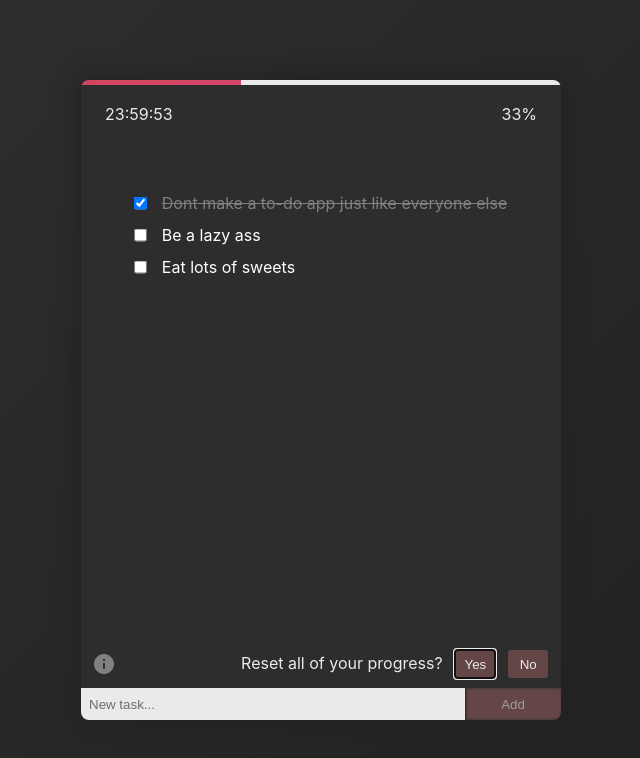
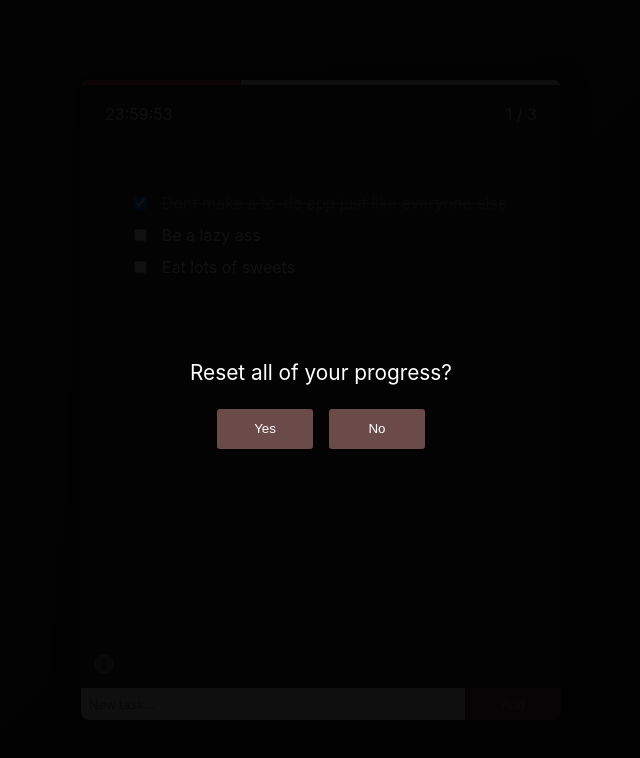
Before and after one commit to evgeny-rov/in24, a React (Create React App) app: page / in a window 1280 px wide. Both pictures are taken after a click on the icon 857 px from the left and 664 px from the top of the page. Shown: the top 758 px of the page, without its empty margins (319-959 px from the left). Built offline with nearby package versions, Linux system fonts and the light colour scheme.

Commit message:
info, restore components implemented

```diff
--- a/public/index.html
+++ b/public/index.html
@@ -29,15 +29,6 @@
   <body>
     <noscript>You need to enable JavaScript to run this app.</noscript>
     <div id="root"></div>
-    <!--
-      This HTML file is a template.
-      If you open it directly in the browser, you will see an empty page.
-
-      You can add webfonts, meta tags, or analytics to this file.
-      The build step will place the bundled scripts into the <body> tag.
-
-      To begin the development, run `npm start` or `yarn start`.
-      To create a production bundle, use `npm run build` or `yarn build`.
-    -->
+    <div id="modal-root"></div>
   </body>
 </html>
--- a/src/App.css
+++ b/src/App.css
@@ -21,15 +21,48 @@ code {
 
 /* app general styling */
 
-.App {
+.fs {
   position: absolute;
   width: 100%;
   height: 100%;
-  background: linear-gradient(-45deg, rgb(31, 31, 31) 0%, rgb(48, 48, 48) 100%);
   display: flex;
   justify-content: center;
   align-items: center;
+}
+
+.App {
+  background: linear-gradient(-45deg, rgb(31, 31, 31) 0%, rgb(48, 48, 48) 100%);
   color: white;
+  z-index: 1;
+}
+
+.overlay {
+  background: rgba(0, 0, 0, 0.938);
+  flex-direction: column;
+  z-index: 1000;
+  color: #fff;
+}
+
+/* modal */
+
+.modal-text {
+  font-size: 1.3rem;
+  margin: 1rem;
+}
+
+.btn-modal {
+  height: 2.5rem;
+  width: 6rem;
+  margin: 0.5rem;
+  border: none;
+  background: var(--inactive-color);
+  color: #fff;
+  border-radius: 3px;
+  transition: all .5s;
+}
+
+.btn-modal:hover {
+  background: var(--accent-color2);
 }
 
 /* status block styling */
@@ -174,24 +207,27 @@ li input {
   align-items: center;
 }
 
-.nav-confirm {
+.nav-item {
   height: 100%;
-  float: right;
 }
 
-.nav-btn {
-  height: 100%;
-  width: 2.5rem;
-  margin-left: 0.8rem;
-  border: none;
-  background: var(--inactive-color);
-  color: #fff;
-  border-radius: 3px;
-  transition: all .5s;
+.nav-info {
+  display: flex;
+  align-items: center;
+  position: relative;
 }
 
-.nav-btn:hover {
-  background: var(--accent-color2);
+.info-popup {
+  position: relative;
+  background: rgba(0, 0, 0, 0.301);
+  color: #fff;
+  bottom: 180%;
+  padding: 1rem;
+  border-radius: 8px 8px 8px 0;
+}
+
+.info-popup span {
+  display: block;
 }
 
 .user-input {
@@ -222,7 +258,7 @@ svg {
 }
 
 .info-svg:hover {
-  transform: rotate(90deg);
+  transform: rotate(45deg);
 }
 
 .info-svg:hover path {
--- a/src/App.tsx
+++ b/src/App.tsx
@@ -6,7 +6,7 @@ import TaskList from './components/Todo/TaskList';
 
 function App() {
   return (
-    <div className="App">
+    <div className="App fs">
       <div className="todo-container">
         <Status />
         <TaskList />
--- /dev/null
+++ b/src/components/Menu/Info.tsx
@@ -0,0 +1,28 @@
+import React, { useState } from 'react';
+import { ReactComponent as InfoSVG } from '../../info.svg';
+
+// use css to show popup?
+// would save a sheite load of unnecessary js
+
+export default () => {
+  const [showPopup, setShowPopup] = useState(false);
+
+  const renderPopup = () => {
+    return (
+      <div className="info-popup">
+        <span>Your tasks will be reset in 24 hours</span>
+        <span>Try to complete all of them in time!</span>
+      </div>
+    );
+  }
+
+  return (
+    <div className="nav-info nav-item">
+      <InfoSVG
+        onMouseOver={() => setShowPopup(true)}
+        onMouseLeave={() => setShowPopup(false)}
+      />
+      {showPopup && renderPopup()}
+    </div>
+  );
+}
--- a/src/components/Menu/Nav.tsx
+++ b/src/components/Menu/Nav.tsx
@@ -1,12 +1,12 @@
 import React from 'react';
-import { ReactComponent as Info } from '../../info.svg';
-import ResetWithConfirmation from './ResetWithConfirmation';
+import Info from './Info';
+import Restore from './Restore';
 
 const Nav = () => {
   return (
     <div className="menu-nav menu-item">
       <Info />
-      <ResetWithConfirmation />
+      <Restore />
     </div>
   );
 }
--- a/src/components/Menu/ResetWithConfirmation.tsx
+++ /dev/null
@@ -1,34 +0,0 @@
-import React, { useState } from 'react';
-import { connect } from 'react-redux';
-import { resetApp } from '../../redux/actions';
-import { ReactComponent as Trash } from '../../trash-can.svg';
-
-interface Props {
-  resetApp: () => {};
-}
-
-// rethink click outside to close
-// feels like a hack right now
-
-const ResetWithConfirmation = ({ resetApp }: Props) => {
-  const [toConfirm, setToConfirm] = useState(false);
-
-  const handleConfirmation = () => {
-    setToConfirm(false);
-    resetApp();
-  }
-
-  if (toConfirm) {
-    return (
-      <div className="nav-confirm" onBlur={() => setToConfirm(false)}>
-        <span>Reset all of your progress?</span>
-        <input className="nav-btn" type="button" value="Yes" autoFocus onClick={handleConfirmation}/>
-        <input className="nav-btn" type="button" value="No" onClick={() => setToConfirm(false)} />
-      </div>
-    );
-  } else {
-    return <Trash onClick={() => setToConfirm(true)} />
-  }
-}
-
-export default connect(null, { resetApp })(ResetWithConfirmation);
--- /dev/null
+++ b/src/components/Menu/Restore.tsx
@@ -0,0 +1,34 @@
+import React, { useState } from 'react';
+import { connect } from 'react-redux';
+import { resetApp } from '../../redux/actions';
+import { ReactComponent as TrashSVG } from '../../trash-can.svg';
+import Modal from '../Modal';
+
+interface Props {
+  resetApp: () => void;
+}
+
+const Restore = ({ resetApp }: Props) => {
+  const [showConfirm, setShowConfirm] = useState(false);
+
+  const handleConfirmation = () => {
+    setShowConfirm(false);
+    resetApp();
+  }
+
+  if (showConfirm) {
+    return (
+      <Modal onAbort={() => setShowConfirm(false)}>
+        <span className="modal-text">Reset all of your progress?</span>
+        <div className="modal-user-input">
+          <input type="button" className="btn-modal" value="Yes" onClick={handleConfirmation}/>
+          <input type="button" className="btn-modal" value="No" onClick={() => setShowConfirm(false)} />
+        </div>
+      </Modal>
+    );
+  } else {
+    return <TrashSVG onClick={() => setShowConfirm(true)} />
+  }
+}
+
+export default connect(null, { resetApp })(Restore);
--- /dev/null
+++ b/src/components/Modal.tsx
@@ -0,0 +1,20 @@
+import React, { FunctionComponent } from 'react';
+import ReactDOM from 'react-dom';
+
+const modalRoot: any = document.getElementById('modal-root');
+
+interface Props {
+  onAbort: () => void;
+}
+
+const Modal: FunctionComponent<Props> = ({ children, onAbort }) => {
+  const modalContent = (
+    <div className="overlay fs" onClick={onAbort}>
+      {children}
+    </div>
+  );
+
+  return ReactDOM.createPortal(modalContent, modalRoot)
+}
+
+export default Modal;
--- a/src/components/Status/CompletionStatus.tsx
+++ b/src/components/Status/CompletionStatus.tsx
@@ -2,9 +2,11 @@ import React from 'react';
 import { connect } from 'react-redux';
 import Countdown from './Countdown';
 
+// `${Math.floor((complete / total) * 100)}%`
+
 const CompletionStatus = ({ total, complete, expires }: ProgressState) => {
   const isToDoComplete = total === complete;
-  const notifyContent = isToDoComplete ? '✓' : `${Math.floor((complete / total) * 100)}%`;
+  const notifyContent = isToDoComplete ? 'Good job! Take a break or add new tasks' : `${complete} / ${total}`;
   const completeClassName = isToDoComplete ? 'completion-notify complete' : 'completion-notify';
 
   return (
```
